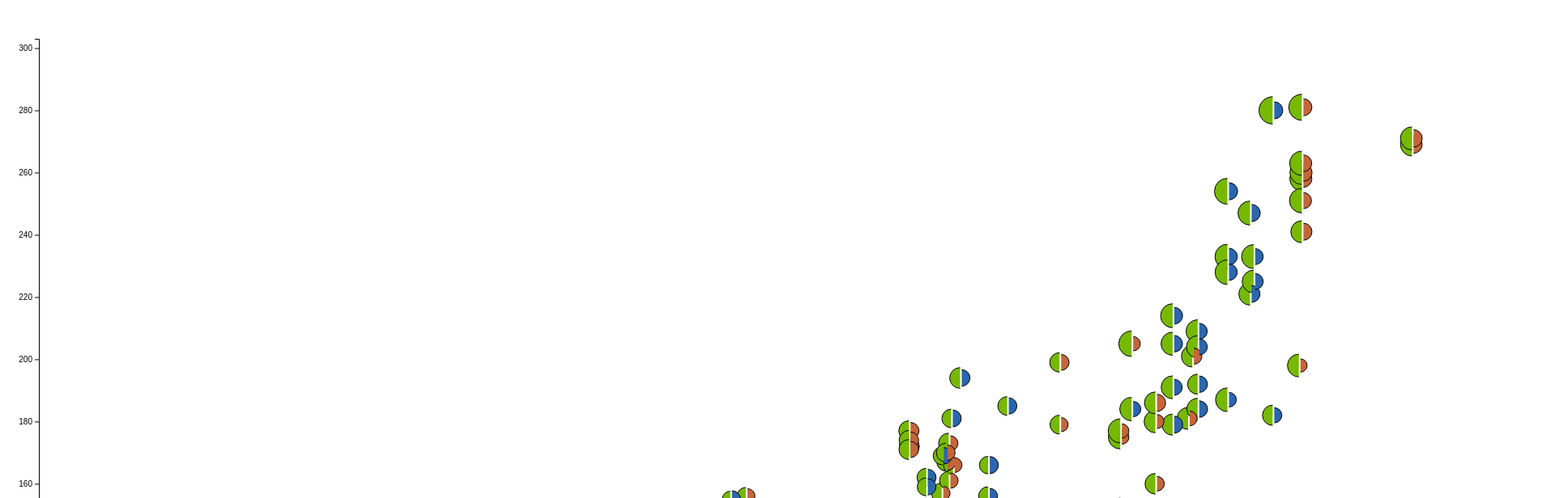
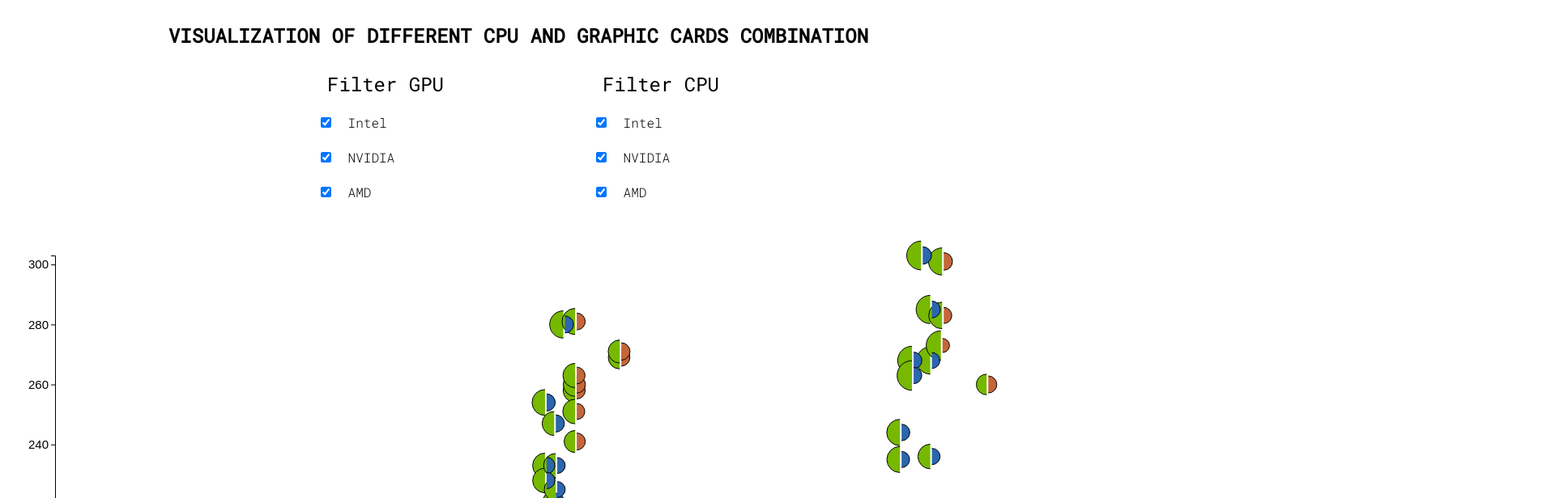
Before and after one commit to trangeriale/DataViz-Proj, a plain HTML site: page docs/index.html in a window 1280 px wide. Shown: the top 616 px of the page at 81% size, 1920 px wide, since content can reach past the window. Drawn offline with nearby package versions, Linux system fonts and the light colour scheme.

Commit message:
add controller and resizing feature - test

```diff
--- a/docs/index.css
+++ b/docs/index.css
@@ -0,0 +1,40 @@
+section {
+    display: flex;
+    flex-direction: column;
+    align-items: center;
+    font-family: 'Roboto Mono', monospace;
+}
+form.filter {
+    padding: 0.5em;
+    display: flex;
+    flex-direction: column;
+    height: 10em;
+    justify-content: space-between;
+}
+
+subsection#controller {
+    display: flex;
+    flex-direction: row;
+    width: 40vw;
+    justify-content: space-between;
+}
+
+h1 {
+    font-size: 1.5em;
+}
+
+input[type=checkbox] {
+    font-size: 3em;
+}
+
+label {
+    font-family: 'Roboto Mono', monospace;
+    font-weight: 300;
+    font-size: 1em;
+    padding-left: 0.5em;
+}
+
+form > label {
+    font-weight: 400;
+    font-size: 1.5em;
+}
--- a/docs/index.html
+++ b/docs/index.html
@@ -8,10 +8,48 @@
     <link rel="stylesheet" href="index.css">
     <title>Document</title>
     <script src="https://d3js.org/d3.v7.min.js"></script>
+    <link rel="preconnect" href="https://fonts.googleapis.com">
+    <link rel="preconnect" href="https://fonts.gstatic.com" crossorigin>
+    <link href="https://fonts.googleapis.com/css2?family=Roboto+Mono:wght@300;400&display=swap" rel="stylesheet">
 </head>
 
 
 <body>
+    <section>
+        <h1>VISUALIZATION OF DIFFERENT CPU AND GRAPHIC CARDS COMBINATION</h1>
+        <subsection id="controller">
+            <form class="filter">
+                <label for="controller">Filter GPU</label>
+                <div class="inputfield">
+                    <input type="checkbox" id="Intel" name="GPU" value="Intel" checked>
+                    <label for="Intel">Intel</label>
+                </div>
+                <div class="inputfield">
+                    <input type="checkbox" id="NVIDIA" name="GPU" value="NVIDIA" checked>
+                    <label for="NVIDIA">NVIDIA</label>
+                </div>
+                <div class="inputfield">
+                    <input type="checkbox" id="AMD" name="GPU" value="AMD" checked>
+                    <label for="AMD">AMD</label>
+                </div>
+            </form>
+            <form class="filter">
+                <label for="controller">Filter CPU</label>
+                <div class="inputfield">
+                    <input type="checkbox" id="Intel" name="GPU" value="Intel" checked>
+                    <label for="Intel">Intel</label>
+                </div>
+                <div class="inputfield">
+                    <input type="checkbox" id="NVIDIA" name="GPU" value="NVIDIA" checked>
+                    <label for="NVIDIA">NVIDIA</label>
+                </div>
+                <div class="inputfield">
+                    <input type="checkbox" id="AMD" name="GPU" value="AMD" checked>
+                    <label for="AMD">AMD</label>
+                </div>
+            </form>
+        </subsection>
+    </section>
 
     <script>
 
@@ -81,8 +119,17 @@
 
             //console.log(priceCPUObj)
             const height = 1200
-            const width = 3000
-            const m = 40
+            let width = Math.max(document.documentElement.clientWidth || 0, window.innerWidth || 0)
+
+            //change dashboard according to window's size
+            window.addEventListener('resize', () => {
+                width = Math.max(document.documentElement.clientWidth || 0, window.innerWidth || 0);
+                //console.log(width)
+            })
+
+            const m = 60
+            const controllerH = 0
+            const controllerW = 600
             //convert rating data from % string to int and find max and min
 
             // const workPerfScale = d3.scaleLinear().domain(workPerformance)
@@ -131,31 +178,35 @@
             console.log("work", workPerformance)
 
             const priceDomain = d3.extent(ratingData, d => d.CPUPrice + d.GPUPrice)
-            console.log(priceDomain)
+            //console.log(priceDomain)
 
             const priceScale = d3.scaleLinear().domain(priceDomain).range([m / 4, width - 5 * m / 4]).nice()
 
-            console.log(workPerformance)
-            d3.select("body")
+            //console.log(workPerformance)
+            const dashBoard = d3.select("body")
                 .append("svg")
                 .attr("class", "pcviz")
-                .attr("viewBox", `0 0 ${width} ${height}`)
+                .attr("viewBox", `0 -${controllerH} ${width} ${height + controllerH}`)
                 .attr("width", width)
-                .attr("height", height)
-                .append("g")
+                .attr("height", height + controllerH)
+
+            dashBoard.append("g")
+                .attr("id", "y-axis")
                 .attr("transform", `translate(${m},${0})`)
                 .call(d3.axisLeft(workPerfScale)
                     .tickSize(5)
                     .ticks(15, "+f")
                     .tickFormat(d => d))
                 .append("g")
+                .attr("id", "x-axis")
                 .attr("transform", `translate(${0},${height - m})`)
                 .call(d3.axisBottom(priceScale)
                     .tickSize(5)
                     .ticks(20)
                     .tickFormat(d => d))
 
-
+            dashBoard.selectAll("g.tick text")
+                .attr("font-size", "1.5em")
 
             //now draw the arc bitchesssss
             /*
```
